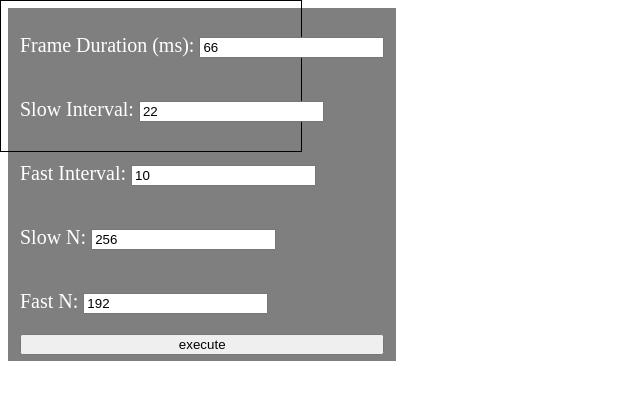
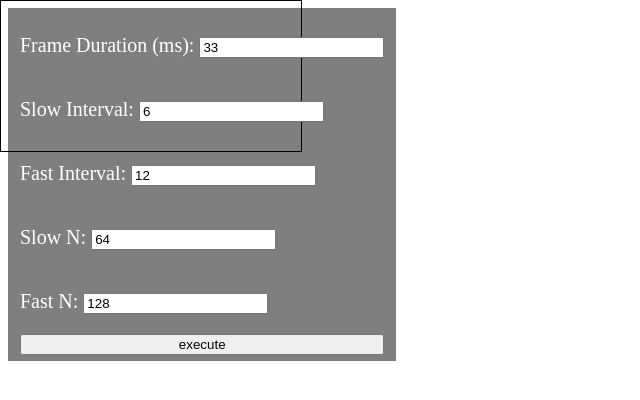
Before and after one commit to byongshintv/byongshintv.github.io, a plain HTML site: page sorting/index.html in a window 1280 px wide. Shown: the full height of the page, 0-640 px from the left. Drawn offline with Linux system fonts and the light colour scheme.

Commit message:
정렬수

```diff
--- a/sorting/index.html
+++ b/sorting/index.html
@@ -43,23 +43,23 @@
     <form id="presetForm">
         <p>
             <label for="frameDuration">Frame Duration (ms):</label>
-            <input type="number" id="frameDuration" value="66">
+            <input type="number" id="frameDuration" value="33">
         </p>
         <p>
             <label for="slowInterval">Slow Interval:</label>
-            <input type="number" id="slowInterval" value="22">
+            <input type="number" id="slowInterval" value="6">
         </p>
         <p>
             <label for="fastInterval">Fast Interval:</label>
-            <input type="number" id="fastInterval" value="10">
+            <input type="number" id="fastInterval" value="12">
         </p>
         <p>
             <label for="slowN">Slow N:</label>
-            <input type="number" id="slowN" value="256">
+            <input type="number" id="slowN" value="64">
         </p>
         <p>
             <label for="fastN">Fast N:</label>
-            <input type="number" id="fastN" value="192">
+            <input type="number" id="fastN" value="128">
         </p>
         <button type="button" onclick="execute()">execute</button>
     </form>
```
